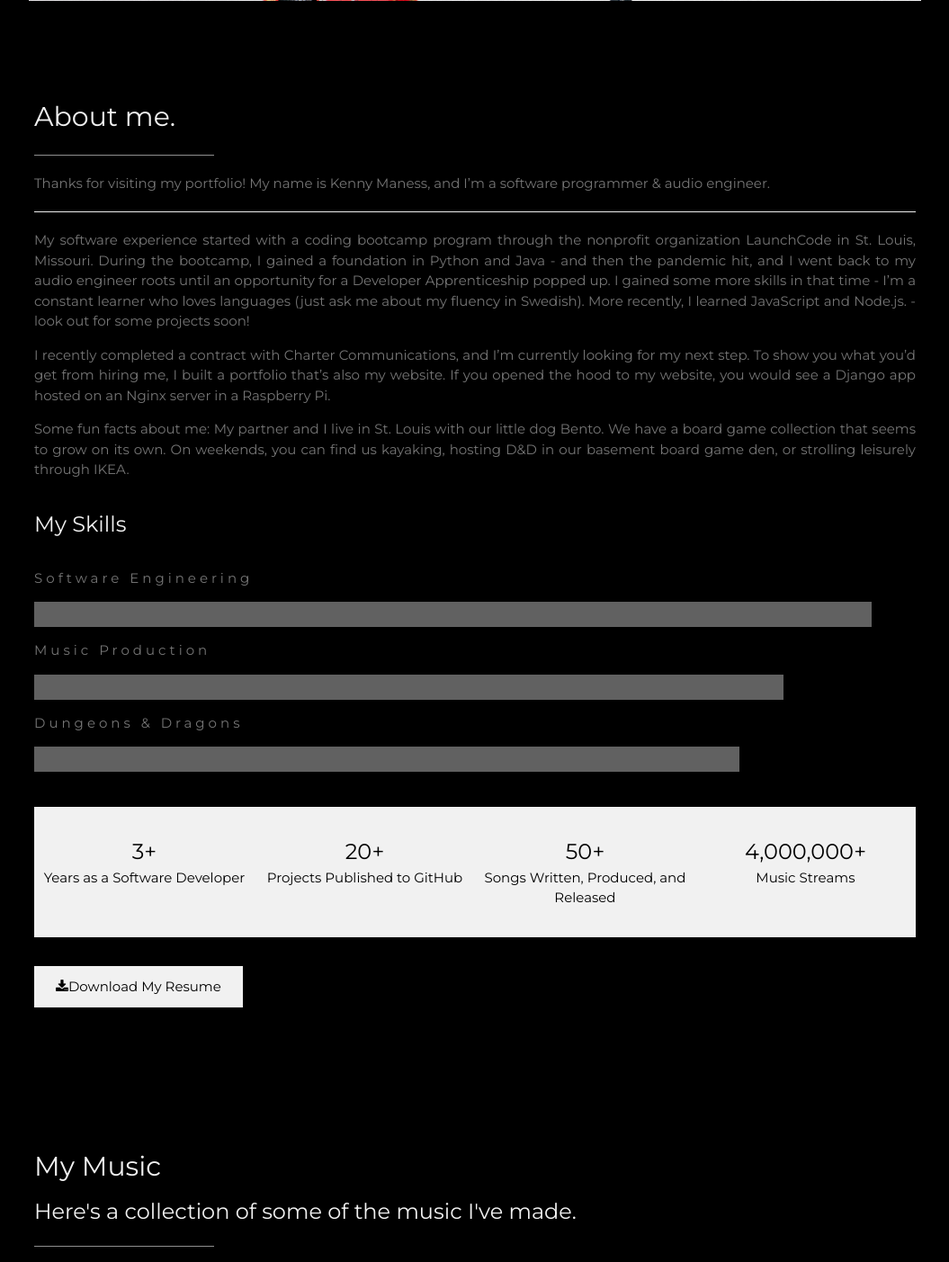
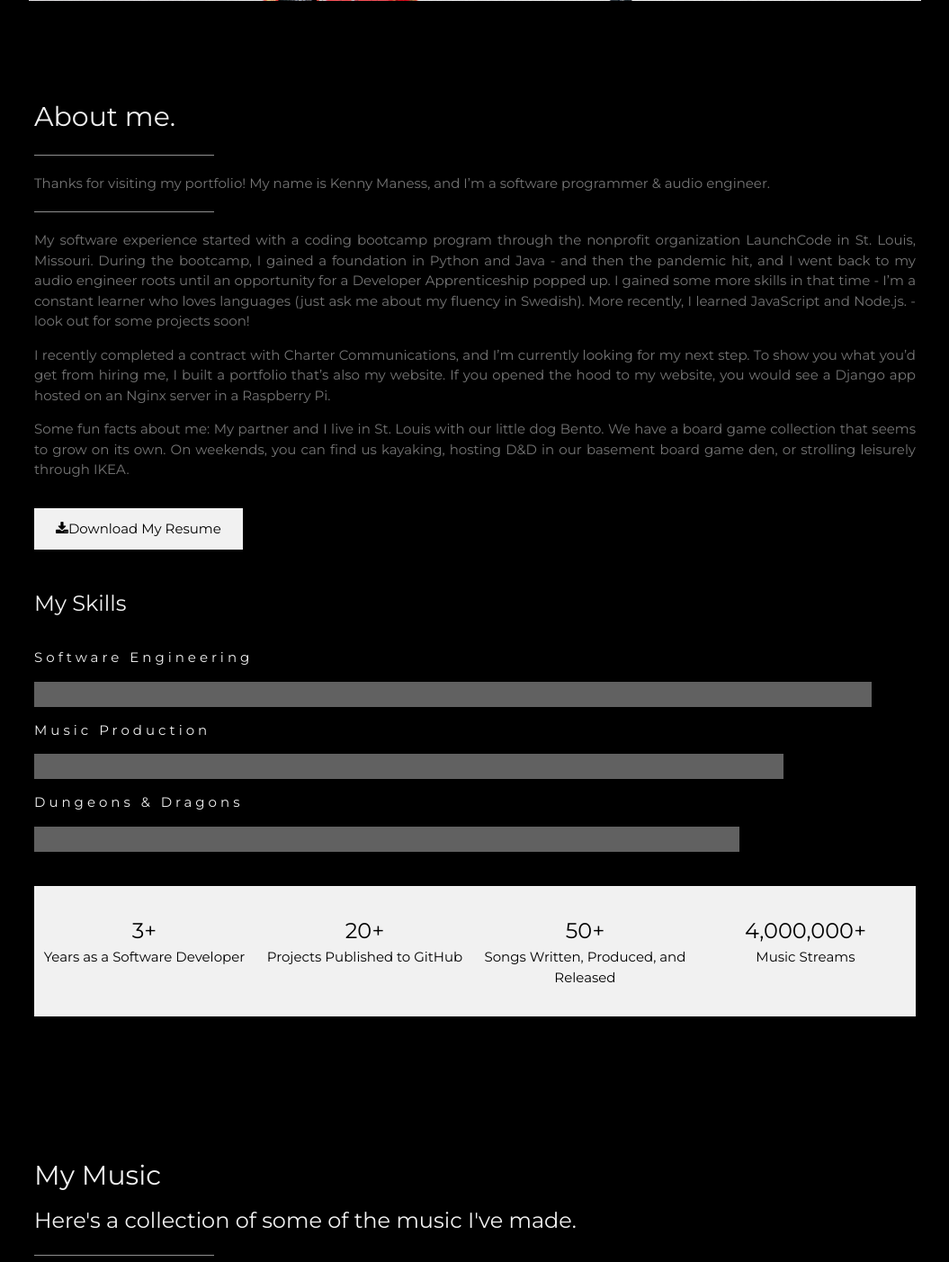
Before and after one commit to kennzoil/portfolio, a Django app: page / in a window 1280 px wide. Shown: the part 1387-2790 px from the top of the page at 90% size, without its empty margins (172-1227 px from the left). Run offline with Django 4.2, Linux system fonts and the light colour scheme; some web fonts are replaced.

Commit message:
minor adjustments

```diff
--- a/portfolio/templates/homepage.html
+++ b/portfolio/templates/homepage.html
@@ -50,7 +50,7 @@ body, h1,h2,h3,h4,h5,h6 {font-family: "Montserrat", sans-serif}
   <div class="w3-bar w3-black w3-opacity w3-hover-opacity-off w3-center w3-small">
     <a href="#" class="w3-bar-item w3-button" style="width:25% !important">HOME</a>
     <a href="#about" class="w3-bar-item w3-button" style="width:25% !important">ABOUT</a>
-    <a href="#photos" class="w3-bar-item w3-button" style="width:25% !important">PHOTOS</a>
+    <a href="#music" class="w3-bar-item w3-button" style="width:25% !important">MUSIC</a>
     <a href="#contact" class="w3-bar-item w3-button" style="width:25% !important">CONTACT</a>
   </div>
 </div>
@@ -69,8 +69,7 @@ body, h1,h2,h3,h4,h5,h6 {font-family: "Montserrat", sans-serif}
     <h2 class="w3-text-light-grey">About me.</h2>
     <hr style="width:200px" class="w3-opacity">
     <p>Thanks for visiting my portfolio! My name is Kenny Maness, and I’m a software programmer & audio engineer.
-      <hr>
-
+      <hr style="width:200px" class="w3-opacity">
       <p>
         My software experience started with a coding bootcamp program
         through the nonprofit organization LaunchCode in St. Louis, Missouri.
@@ -99,16 +98,23 @@ body, h1,h2,h3,h4,h5,h6 {font-family: "Montserrat", sans-serif}
 
     </p>
 
+    <a href="{% static 'media/kenneth_maness_resume.pdf' %}"
+    download="kenneth_maness_resume"
+    type="pdf"
+    class="w3-button w3-light-grey w3-padding-large w3-section">
+    <i class="fa fa-download"></i>Download My Resume
+    </a>
+
     <h3 class="w3-padding-16 w3-text-light-grey">My Skills</h3>
-    <p class="w3-wide">Software Engineering</p>
+    <p class="w3-wide w3-text-light-grey">Software Engineering</p>
     <div class="w3-black">
       <div class="w3-dark-grey" style="height:28px;width:95%"></div>
     </div>
-    <p class="w3-wide">Music Production</p>
+    <p class="w3-wide w3-text-light-grey">Music Production</p>
     <div class="w3-black">
       <div class="w3-dark-grey" style="height:28px;width:85%"></div>
     </div>
-    <p class="w3-wide">Dungeons & Dragons</p>
+    <p class="w3-wide w3-text-light-grey">Dungeons & Dragons</p>
     <div class="w3-black">
       <div class="w3-dark-grey" style="height:28px;width:80%"></div>
     </div><br>
@@ -132,12 +138,6 @@ body, h1,h2,h3,h4,h5,h6 {font-family: "Montserrat", sans-serif}
       </div>
     </div>
 
-    <a href="{% static 'media/kenneth_maness_resume.pdf' %}"
-      download="kenneth_maness_resume"
-      type="pdf"
-      class="w3-button w3-light-grey w3-padding-large w3-section">
-      <i class="fa fa-download"></i>Download My Resume
-    </a>
 
 
     <!-- Testimonials -->
```
